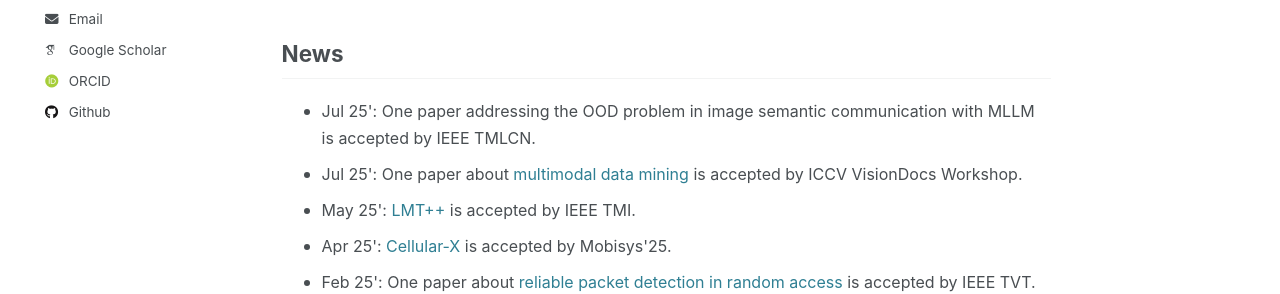
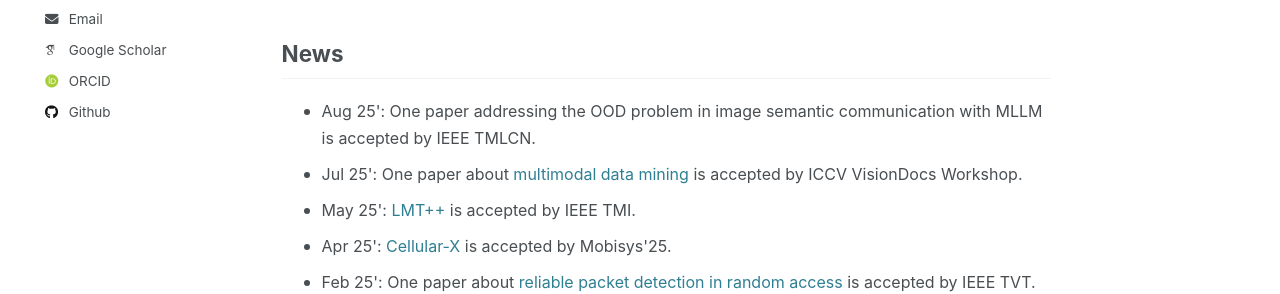
Before and after one commit to yuyangdu01/yuyangdu01.github.io, a Jekyll site: the page built from _pages/about.md, in a window 1280 px wide and 900 px high. Shown: the part 420-714 px from the top of the window. Built offline with Jekyll 4.4.1, drawn with Linux system fonts in a browser that asks for light colours; some web fonts are replaced.

Commit message:
Update about.md

```diff
--- a/_pages/about.md
+++ b/_pages/about.md
@@ -19,7 +19,7 @@ a {
 
 News <font size=3></font>
 ------
-* <font size=3>Jul 25': One paper addressing the OOD problem in image semantic communication with MLLM is accepted by IEEE TMLCN.</font>
+* <font size=3>Aug 25': One paper addressing the OOD problem in image semantic communication with MLLM is accepted by IEEE TMLCN.</font>
 * <font size=3>Jul 25': One paper about <a href="https://openreview.net/forum?id=H57HtksYpC"> multimodal data mining</a> is accepted by ICCV VisionDocs Workshop.</font>
 * <font size=3>May 25': <a href="https://ieeexplore.ieee.org/document/11045720">LMT++</a> is accepted by IEEE TMI.</font>
 * <font size=3>Apr 25': <a href="https://arxiv.org/abs/2504.13190">Cellular-X</a> is accepted by Mobisys'25.</font>
```
